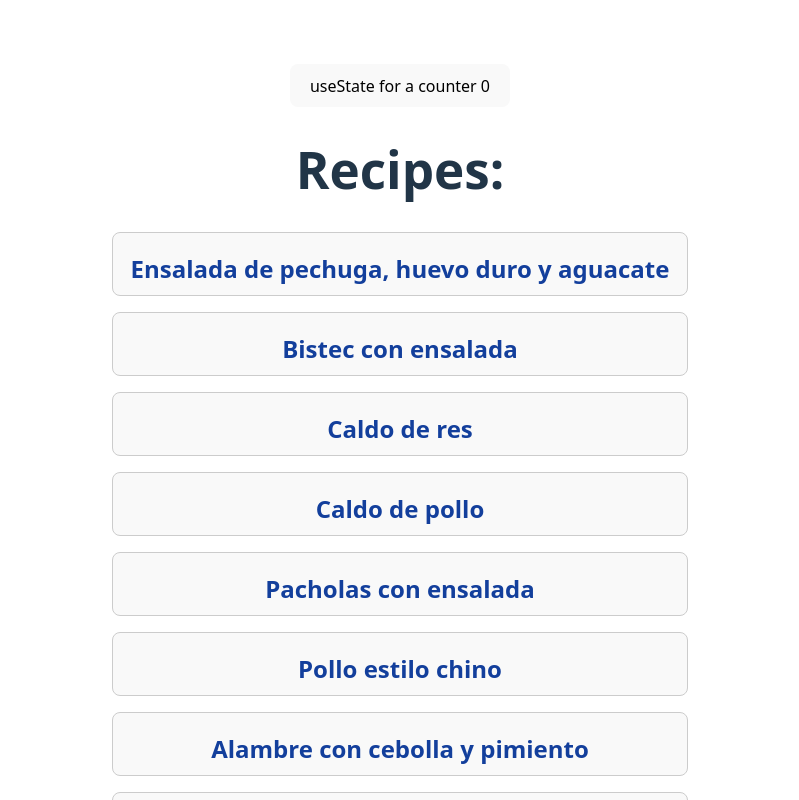
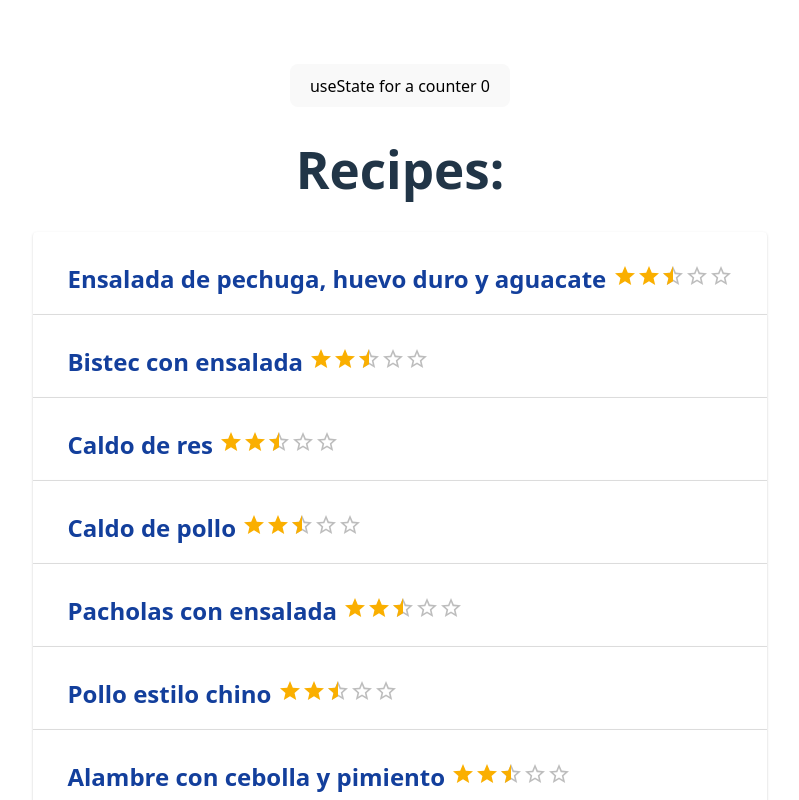
Before and after one commit to pamelagrhz/DietAppv2, a React (Vite) app in the folder DietApp/: page / in a window 1280 px wide. Shown: the top 800 px of the page, without its empty margins (240-1039 px from the left). Built offline with nearby package versions, Linux system fonts and the light colour scheme.

Commit message:
Install materialUI and make an acordion folder with the recipes

```diff
--- a/DietApp/package.json
+++ b/DietApp/package.json
@@ -10,8 +10,12 @@
     "preview": "vite preview"
   },
   "dependencies": {
+    "@emotion/react": "^11.14.0",
+    "@emotion/styled": "^11.14.1",
+    "@mui/material": "^7.3.7",
     "react": "^19.1.1",
-    "react-dom": "^19.1.1"
+    "react-dom": "^19.1.1",
+    "react-is": "^19.1.1"
   },
   "devDependencies": {
     "@eslint/js": "^9.36.0",
--- a/DietApp/src/components/recipes/RecipeCard.jsx
+++ b/DietApp/src/components/recipes/RecipeCard.jsx
@@ -1,17 +1,18 @@
 import IngredientsList from "./IngredientsTable";
 import InstructionsList from "./InstructionsList";
+import Button from '@mui/material/Button';
+import Rating from '@mui/material/Rating';
+import Accordion from "@mui/material/Accordion";
+import AccordionSummary from "@mui/material/AccordionSummary";
+import AccordionDetails from "@mui/material/AccordionDetails";
+
 
 export default function RecipeCard({ recipe }) {
 
   // TODO: Add state to show/hide recipe information
   // TODO: Add image to recipe card
 
-  const recipeCard = {
-    border: '1px solid #ccc',
-    borderRadius: '8px',
-    marginBottom: '16px',
-    backgroundColor: '#f9f9f9',
-  }
+
   const cardContent = {}
   const cardTitle = {
     margin: '18px',
@@ -22,13 +23,17 @@ export default function RecipeCard({ recipe }) {
 
   if (!recipe) return null;
   return (
-    <div style={recipeCard}>
-      <div style={cardContent}>
+    <Accordion>
+    <AccordionSummary>
         {/* TODO: Insert image */}
-        <h2 style={cardTitle}>{recipe.nombre}</h2>
+        <h2 style={cardTitle}>{recipe.nombre}  <Rating name="half-rating" defaultValue={2.5} precision={0.5} /></h2>
+    </AccordionSummary>
+
+    <AccordionDetails>
+      <h6>Details</h6>
         {/* <IngredientsList ingredients={recipe.ingredientes} /> */}
          {/* <InstructionsList instructions={recipe.preparacion} /> */}
-      </div>
-    </div>
+     </AccordionDetails>
+    </Accordion>
   );
 }
```
Also changed, not shown: 1 other file (tests, documents, lock files or other folders).
